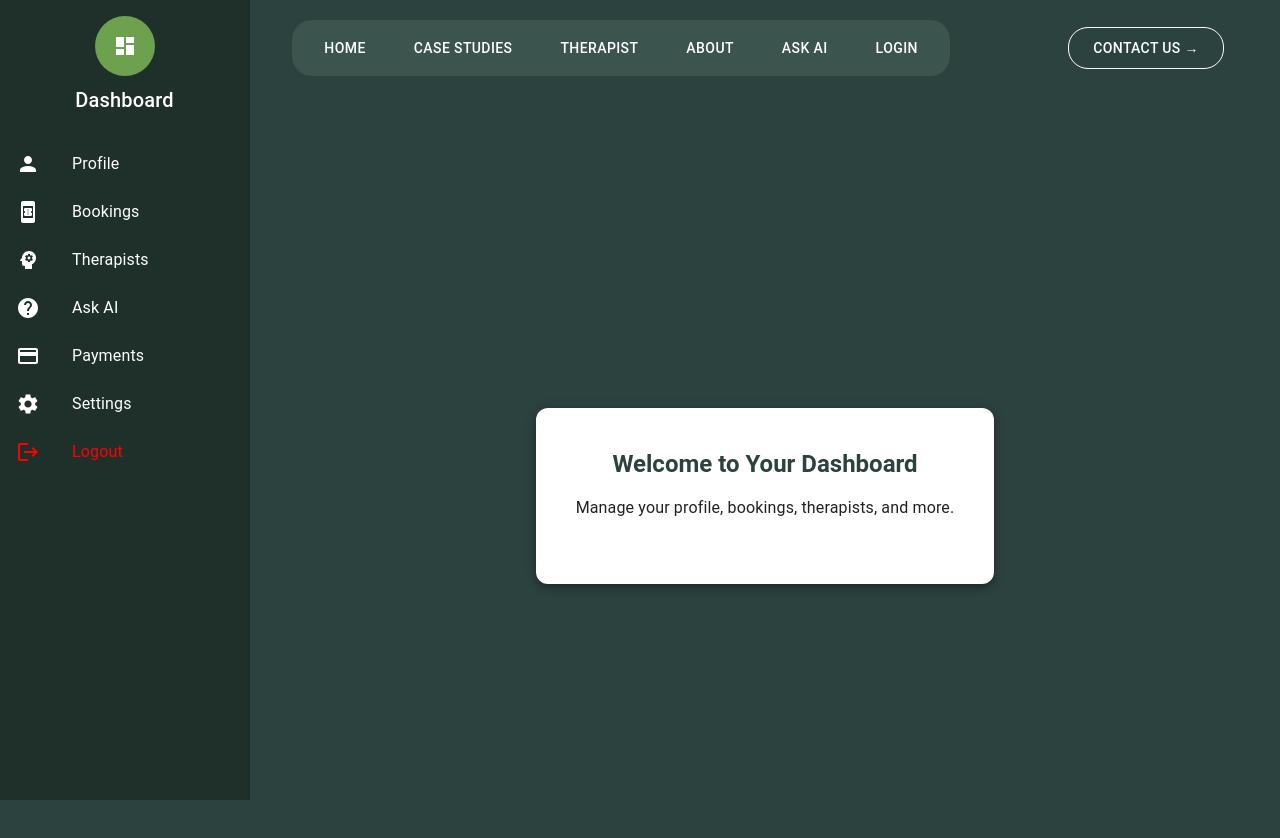
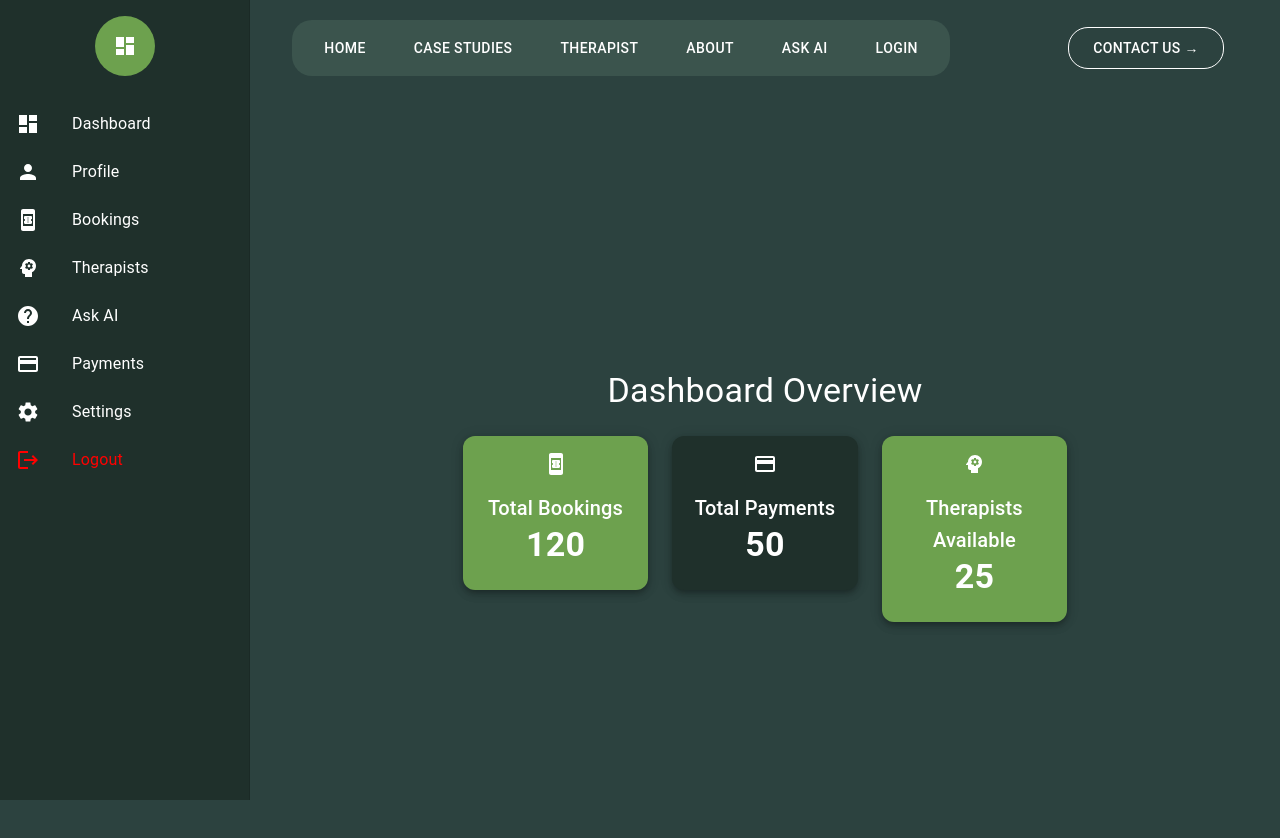
Before and after one commit to Mutai001/Mental-health-app, a React (Vite) app: page /user in a window 1280 px wide. Shown: the top 838 px of the page. Built offline with nearby package versions, Linux system fonts and the light colour scheme.

Commit message:
new useroverview component

```diff
--- a/src/components/UserDash/UserDashboard.tsx
+++ b/src/components/UserDash/UserDashboard.tsx
@@ -1,8 +1,5 @@
 import {
   Avatar,
-  Card,
-  CardContent,
-  Typography,
   Box,
   Drawer,
   List,
@@ -11,7 +8,7 @@ import {
   ListItemIcon,
   ListItemText,
 } from "@mui/material";
-import { motion } from "framer-motion";
+import { useState } from "react";
 import { useNavigate } from "react-router-dom";
 import DashboardIcon from "@mui/icons-material/Dashboard";
 import LogoutIcon from "@mui/icons-material/Logout";
@@ -21,14 +18,20 @@ import PsychologyIcon from "@mui/icons-material/Psychology";
 import PaymentIcon from "@mui/icons-material/Payment";
 import SettingsIcon from "@mui/icons-material/Settings";
 import HelpIcon from "@mui/icons-material/Help";
+import UserOverview from "./UserOverview";
 
-const fadeIn = {
-  hidden: { opacity: 0 },
-  visible: { opacity: 1, transition: { duration: 0.5 } },
-};
+const menuItems = [
+  { text: "Profile", icon: <PersonIcon />, route: "profile" },
+  { text: "Bookings", icon: <BookOnlineIcon />, route: "bookings" },
+  { text: "Therapists", icon: <PsychologyIcon />, route: "therapists" },
+  { text: "Ask AI", icon: <HelpIcon />, route: "ask-ai" },
+  { text: "Payments", icon: <PaymentIcon />, route: "payments" },
+  { text: "Settings", icon: <SettingsIcon />, route: "settings" },
+];
 
 export function UserDashboard() {
   const navigate = useNavigate();
+  const [activeComponent, setActiveComponent] = useState("overview");
 
   const handleLogout = () => {
     setTimeout(() => {
@@ -36,15 +39,6 @@ export function UserDashboard() {
       navigate("/login");
     }, 1500);
   };
-
-  const menuItems = [
-    { text: "Profile", icon: <PersonIcon />, route: "/userprofile" },
-    { text: "Bookings", icon: <BookOnlineIcon />, route: "/user-bookings" },
-    { text: "Therapists", icon: <PsychologyIcon />, route: "/therapists" },
-    { text: "Ask AI", icon: <HelpIcon />, route: "/user-ask-ai" },
-    { text: "Payments", icon: <PaymentIcon />, route: "/payments" },
-    { text: "Settings", icon: <SettingsIcon />, route: "/settings" },
-  ];
 
   return (
     <Box sx={{ display: "flex", height: "100vh", backgroundColor: "#2C423F" }}>
@@ -66,12 +60,19 @@ export function UserDashboard() {
           <Avatar sx={{ bgcolor: "#6DA14E", width: 60, height: 60, mx: "auto" }}>
             <DashboardIcon />
           </Avatar>
-          <Typography variant="h6" sx={{ mt: 1 }}>Dashboard</Typography>
         </Box>
         <List>
+          <ListItem disablePadding>
+            <ListItemButton onClick={() => setActiveComponent("overview")}>
+              <ListItemIcon sx={{ color: "white" }}>
+                <DashboardIcon />
+              </ListItemIcon>
+              <ListItemText primary="Dashboard" />
+            </ListItemButton>
+          </ListItem>
           {menuItems.map(({ text, icon, route }) => (
             <ListItem key={text} disablePadding>
-              <ListItemButton onClick={() => navigate(route)}>
+              <ListItemButton onClick={() => setActiveComponent(route)}>
                 <ListItemIcon sx={{ color: "white" }}>{icon}</ListItemIcon>
                 <ListItemText primary={text} />
               </ListItemButton>
@@ -88,29 +89,10 @@ export function UserDashboard() {
         </List>
       </Drawer>
 
-      {/* Main Content */}
+      {/* Main Content Area */}
       <Box sx={{ flexGrow: 1, display: "flex", justifyContent: "center", alignItems: "center" }}>
-        <motion.div initial="hidden" animate="visible" variants={fadeIn}>
-          <Card
-            sx={{
-              maxWidth: 500,
-              p: 3,
-              textAlign: "center",
-              boxShadow: 5,
-              borderRadius: 3,
-              backgroundColor: "#FFFFFF",
-            }}
-          >
-            <CardContent>
-              <Typography variant="h5" sx={{ fontWeight: "bold", color: "#2C423F", mb: 2 }}>
-                Welcome to Your Dashboard
-              </Typography>
-              <Typography variant="body1" sx={{ mb: 2 }}>
-                Manage your profile, bookings, therapists, and more.
-              </Typography>
-            </CardContent>
-          </Card>
-        </motion.div>
+        {activeComponent === "overview" && <UserOverview />}
+        {/* Future imports for Profile, Bookings, etc. can be placed here */}
       </Box>
     </Box>
   );
--- /dev/null
+++ b/src/components/UserDash/UserOverview.tsx
@@ -0,0 +1,45 @@
+import { Card, CardContent, Typography, Grid, Box } from "@mui/material";
+import { motion } from "framer-motion";
+import PaymentIcon from "@mui/icons-material/Payment";
+import BookOnlineIcon from "@mui/icons-material/BookOnline";
+import PsychologyIcon from "@mui/icons-material/Psychology";
+
+const fadeIn = {
+  hidden: { opacity: 0 },
+  visible: { opacity: 1, transition: { duration: 0.5 } },
+};
+
+const stats = [
+  { title: "Total Bookings", count: 120, icon: <BookOnlineIcon />, color: "#6DA14E" },
+  { title: "Total Payments", count: 50, icon: <PaymentIcon />, color: "#1F302B" },
+  { title: "Therapists Available", count: 25, icon: <PsychologyIcon />, color: "#6DA14E" },
+];
+
+function UserOverview() {
+  return (
+    <motion.div initial="hidden" animate="visible" variants={fadeIn}>
+      <Box sx={{ p: 4, maxWidth: 900 }}>
+        <Typography variant="h4" sx={{ color: "#FFFFFF", mb: 3, textAlign: "center" }}>
+          Dashboard Overview
+        </Typography>
+        <Grid container spacing={3}>
+          {stats.map(({ title, count, icon, color }) => (
+            <Grid item xs={12} sm={6} md={4} key={title}>
+              <Card sx={{ backgroundColor: color, color: "white", borderRadius: 3, boxShadow: 5 }}>
+                <CardContent sx={{ textAlign: "center" }}>
+                  <Box sx={{ display: "flex", justifyContent: "center", alignItems: "center", mb: 2 }}>
+                    {icon}
+                  </Box>
+                  <Typography variant="h6">{title}</Typography>
+                  <Typography variant="h4" sx={{ fontWeight: "bold" }}>{count}</Typography>
+                </CardContent>
+              </Card>
+            </Grid>
+          ))}
+        </Grid>
+      </Box>
+    </motion.div>
+  );
+}
+
+export default UserOverview;
```
